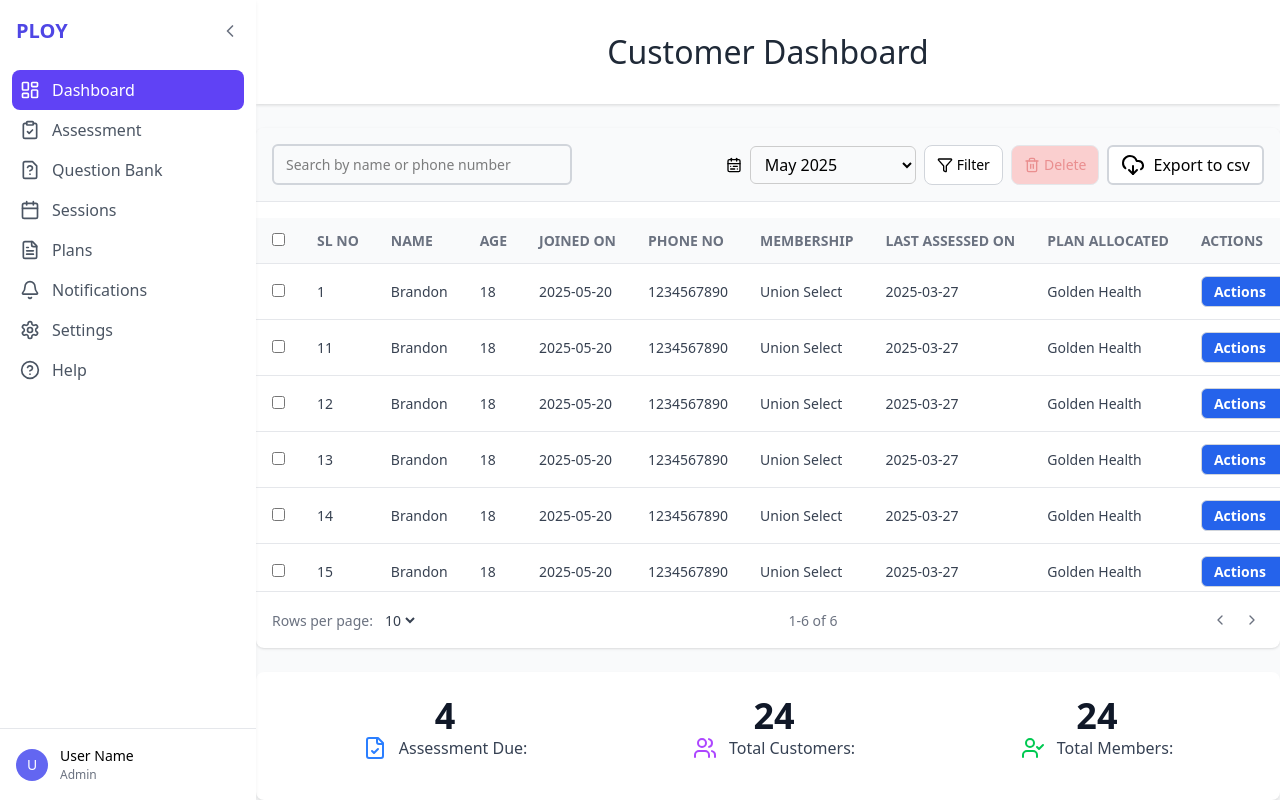
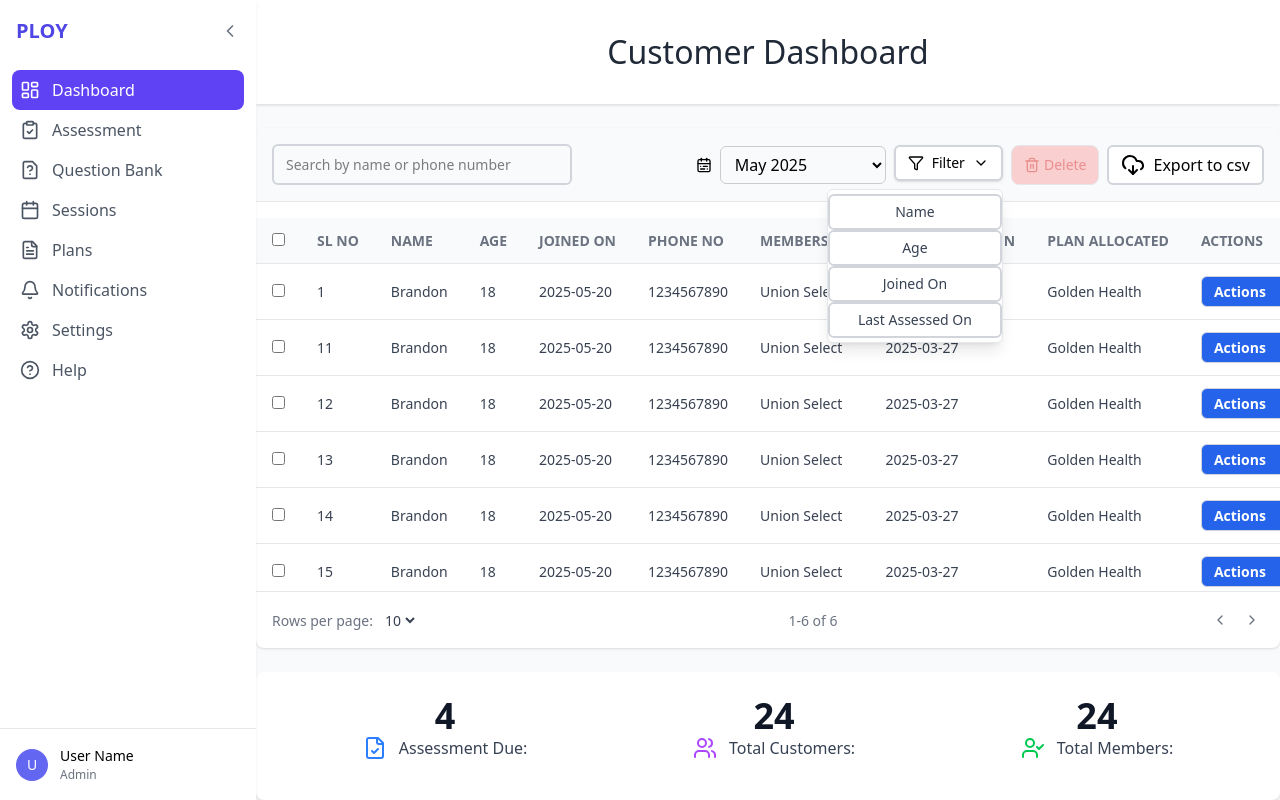
Before and after one commit to AnIrUdHtEmBe/LazyIdli-playOs-July_4-Assesment, a React (Vite) app: page / in a window 1280 px wide. Both pictures are taken after a click on the button "Filter". Built offline with nearby package versions, Linux system fonts and the light colour scheme.

Commit message:
Filter icon implemented

```diff
--- a/src/dashboardComponents/CustomerTable.tsx
+++ b/src/dashboardComponents/CustomerTable.tsx
@@ -104,6 +104,37 @@ const [rowsPerPage, setRowsPerPage] = useState(10);
     localStorage.setItem("user", JSON.stringify(name));
     setSelectComponent("assessment");
   };
+
+  function filterCustomers(filterType : string ){
+    if(filterType === "Name"){
+      const sortedCustomers = [...customers].sort((a, b) =>
+        a.name.localeCompare(b.name)
+      );
+      setCustomers(sortedCustomers);
+    }
+    if(filterType === "Age"){
+      const sortedCustomers = [...customers].sort((a, b) =>
+        a.age - b.age
+      );
+      setCustomers(sortedCustomers);
+    }
+    if(filterType === "Joined On"){
+      const sortedCustomers = [...customers].sort((a, b) =>
+        new Date(a.joinedOn).getTime() - new Date(b.joinedOn).getTime()
+      );
+      setCustomers(sortedCustomers);
+    }
+    if(filterType === "Last Asseessed On"){
+      const sortedCustomers = [...customers].sort((a, b) =>
+        new Date(a.lastAssessed).getTime() - new Date(b.lastAssessed).getTime()
+      );
+      setCustomers(sortedCustomers);
+    }
+  }
+
+  const [isFilterOpen, setIsFilterOpen] = useState(false);
+
+
   const handleCsv = () => {
     if (filteredCustomers.length === 0) return;
 
@@ -175,10 +206,37 @@ const [rowsPerPage, setRowsPerPage] = useState(10);
             </select>
           </div>
 
-          <button className="action-button">
-            <Filter size={16} style={{ marginRight: "4px" }} />
-            <span>Filter</span>
+          <div className="relative">
+  <button
+    onClick={() => setIsFilterOpen((prev) => !prev)}
+    className="flex items-center gap-2 px-4 py-1.5 bg-white border border-gray-300 rounded-md shadow-sm hover:bg-gray-50 text-sm"
+  >
+    <Filter size={16} />
+    Filter
+    <ChevronDown size={16} />
+  </button>
+
+  {isFilterOpen && (
+  <div className="absolute right-0 z-50 mt-2 w-44 bg-white border border-gray-200 rounded-md shadow-lg">
+    <ul className="py-1 text-sm text-gray-700">
+      {["Name", "Age", "Joined On", "Last Assessed On"].map((label) => (
+        <li key={label}>
+          <button
+            onClick={() => {
+              filterCustomers(label);
+              setIsFilterOpen(false);
+            }}
+            className="w-full text-left px-4 py-2 hover:bg-gray-100"
+          >
+            {label}
           </button>
+        </li>
+      ))}
+    </ul>
+  </div>
+)}
+        </div>
+
           <button
             className="action-button delete-button"
             onClick={handleDelete}
```
